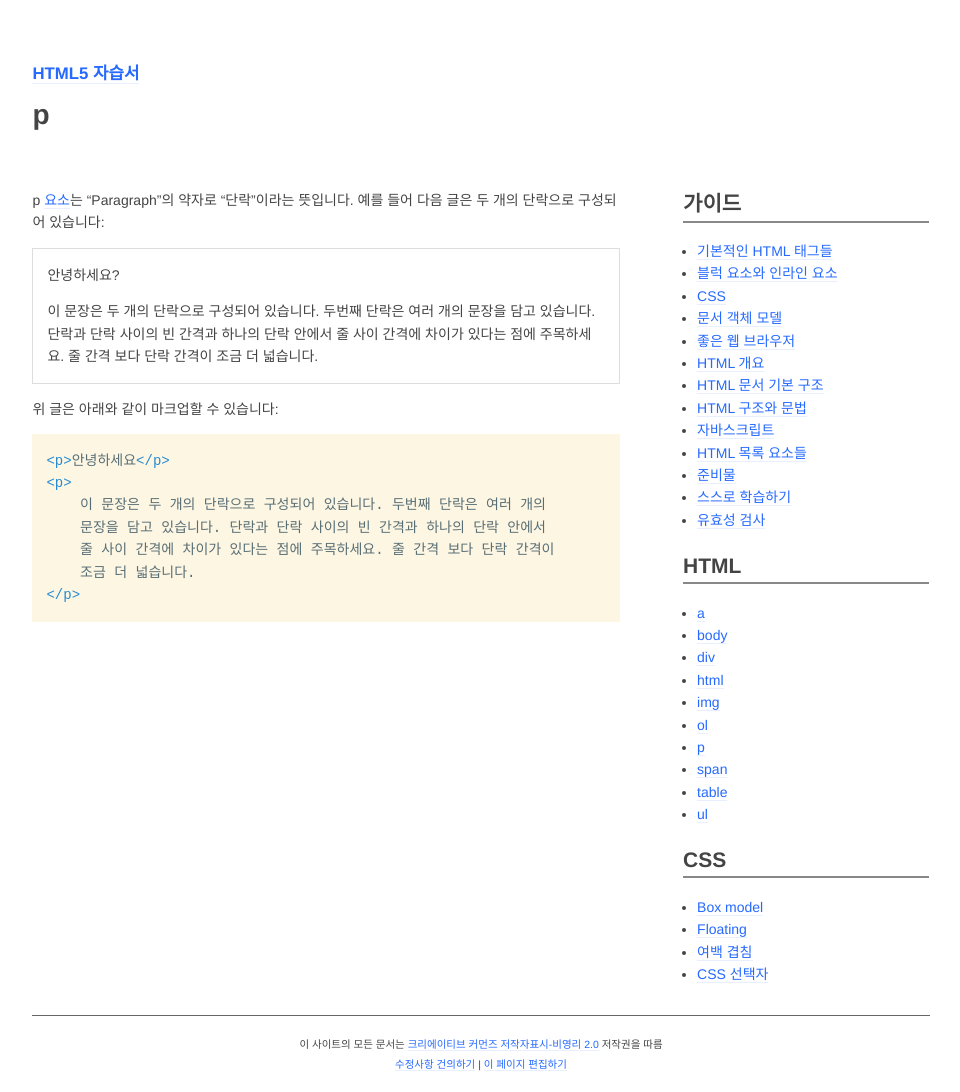
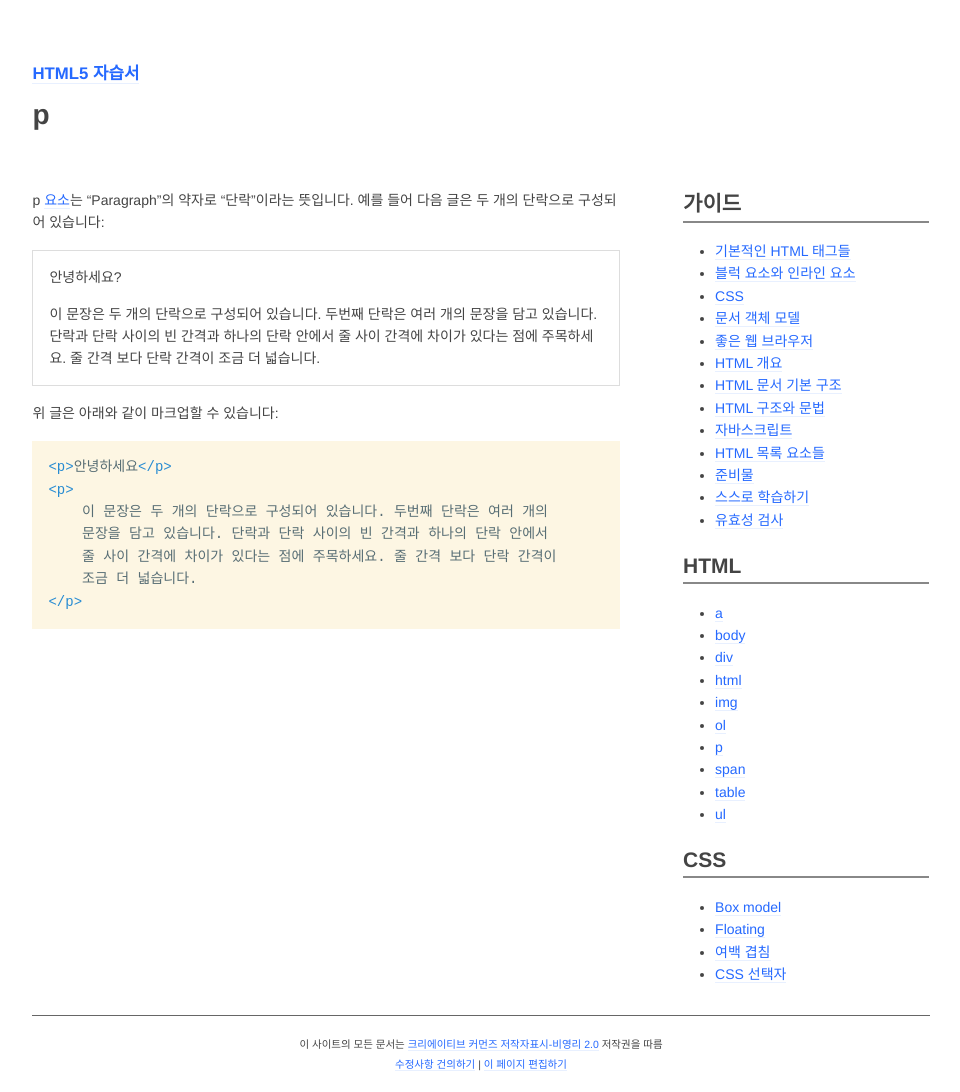
Before and after one commit to juniair/html5tutorial.github.io, a Jekyll site: the page built from _html/p.md, in a window 1280 px wide. Shown: the whole page, without its empty margins (159-1119 px from the left). Built offline with Jekyll 4.4.1, drawn with Linux system fonts in a browser that asks for light colours.

Commit message:
CSS 다듬기

```diff
--- a/assets/css/main.scss
+++ b/assets/css/main.scss
@@ -42,7 +42,7 @@ a:hover {
   border-bottom-color: rgba(37, 105, 255, 1);
 }
 ul, ol {
-  padding-left: 1em;
+  padding-left: 2rem;
 }
 
 body > h1 {
@@ -120,19 +120,19 @@ body > article {
   }
 
   > .highlight {
-    padding: 0.1em 1em;
-    margin: 1em 0;
+    padding: 0.1rem 1rem;
+    margin: 1rem 0;
   }
 
   > blockquote {
     box-sizing: border-box;
     border: 1px solid #DDD;
-    padding: 0.1em 1em;
-    margin: 1em 0;
+    padding: 0.1rem 1rem;
+    margin: 1rem 0;
   }
 
   iframe {
-    margin-top: 1em;
+    margin-top: 1rem;
   }
 }
 // } Article
@@ -170,13 +170,13 @@ body > footer {
 
   ul {
     list-style-type: none;
-    padding: 0 0 0 1em;
+    padding: 0 0 0 1rem;
     margin: 0;
     border-left: 1px dashed #ccc;
   }
   li {
     padding: 1px;
-    margin: 1px 1px 0.25em 1px;
+    margin: 1px 1px 0.25rem 1px;
     cursor: pointer;
   }
   li:hover {
```
